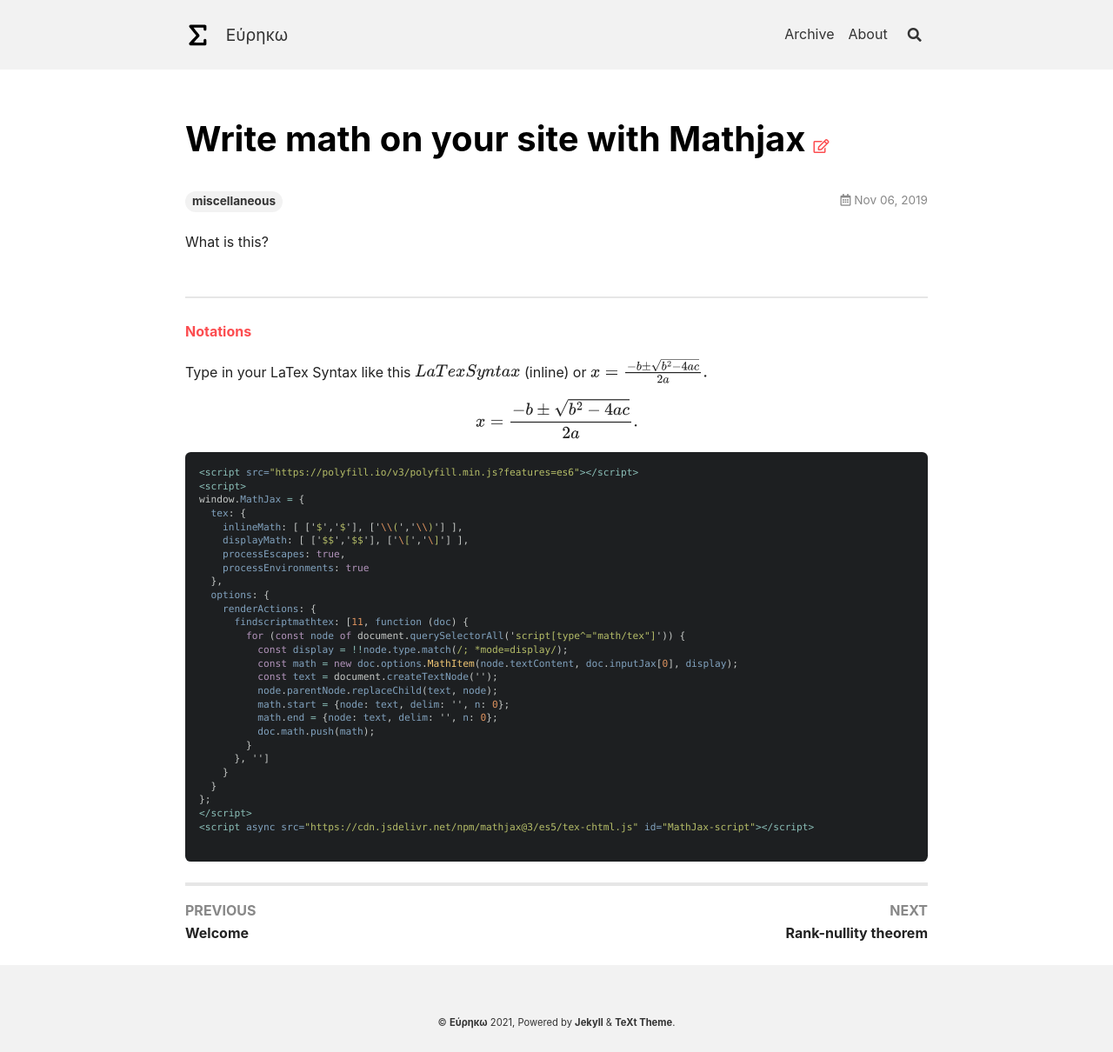
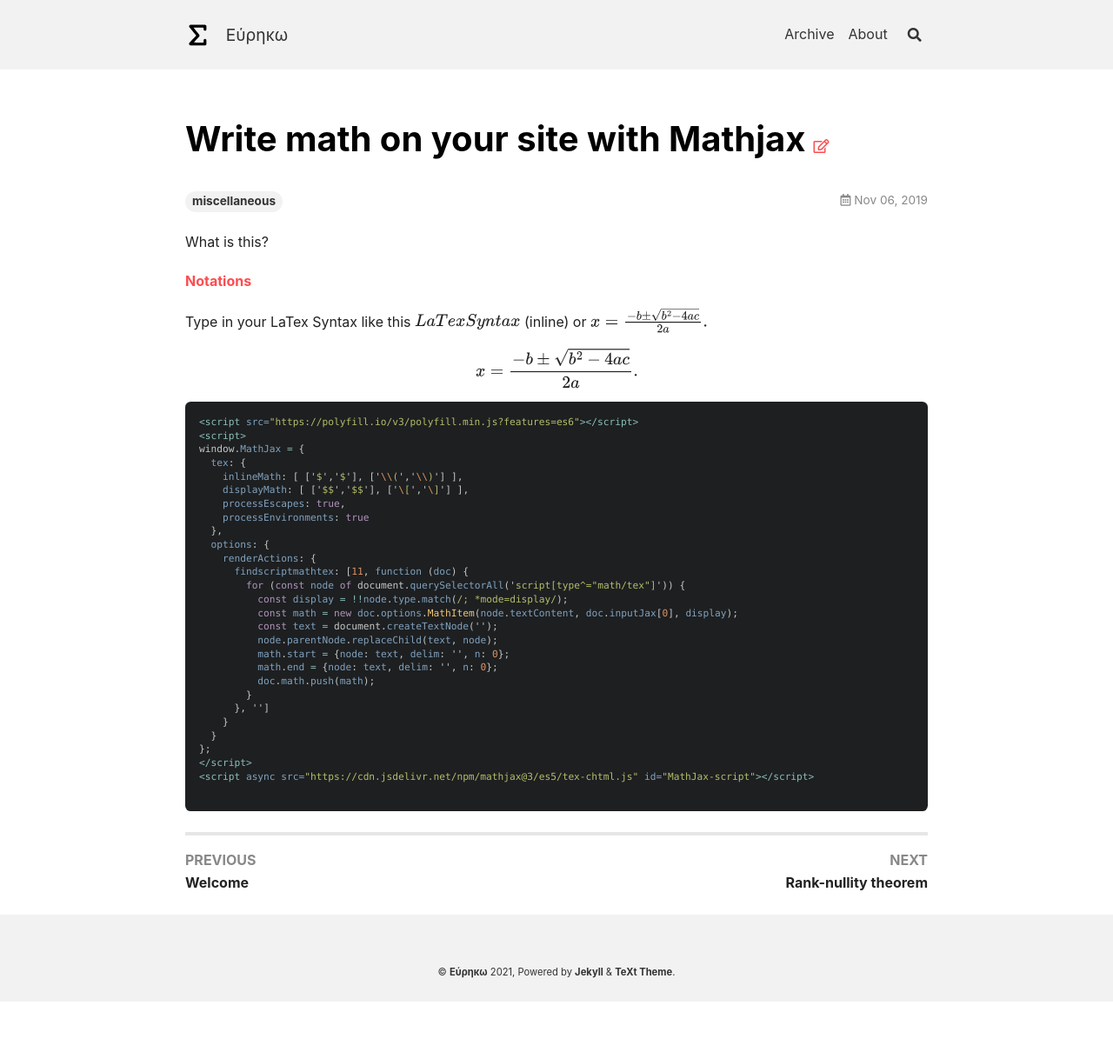
Before and after one commit to Yonderz/yonderz.github.io, a Jekyll site: the page built from _posts/2019-11-06-latex.md, in a window 1280 px wide. Shown: the whole page at 87% size. Built offline with Jekyll 4.4.1, drawn with Linux system fonts in a browser that asks for light colours; after the commit the page ends 1152 px from its top, so only the background shows below that.

Commit message:
Revert "hr css"
This reverts commit 680057ef01e93593c9cdad4fa261a16791283577.

```diff
--- a/_posts/2019-11-06-latex.md
+++ b/_posts/2019-11-06-latex.md
@@ -7,8 +7,6 @@
 ---
 
 What is this?
-
-***
 
 <a href="/assets/Notation.pdf" target="_blank">Notations</a>
 
--- a/_sass/components/_article-content.scss
+++ b/_sass/components/_article-content.scss
@@ -39,9 +39,8 @@
     @include split-line(bottom);
   }
   hr {
-    @include split-line(bottom, 2px, default);
-    margin-top: map-get($spacers, 5);
-    margin-bottom: map-get($spacers, 4);
+    border: none;
+    @include horizontal-rules();
   }
   blockquote {
     padding-left: map-get($spacers, 3);
```
